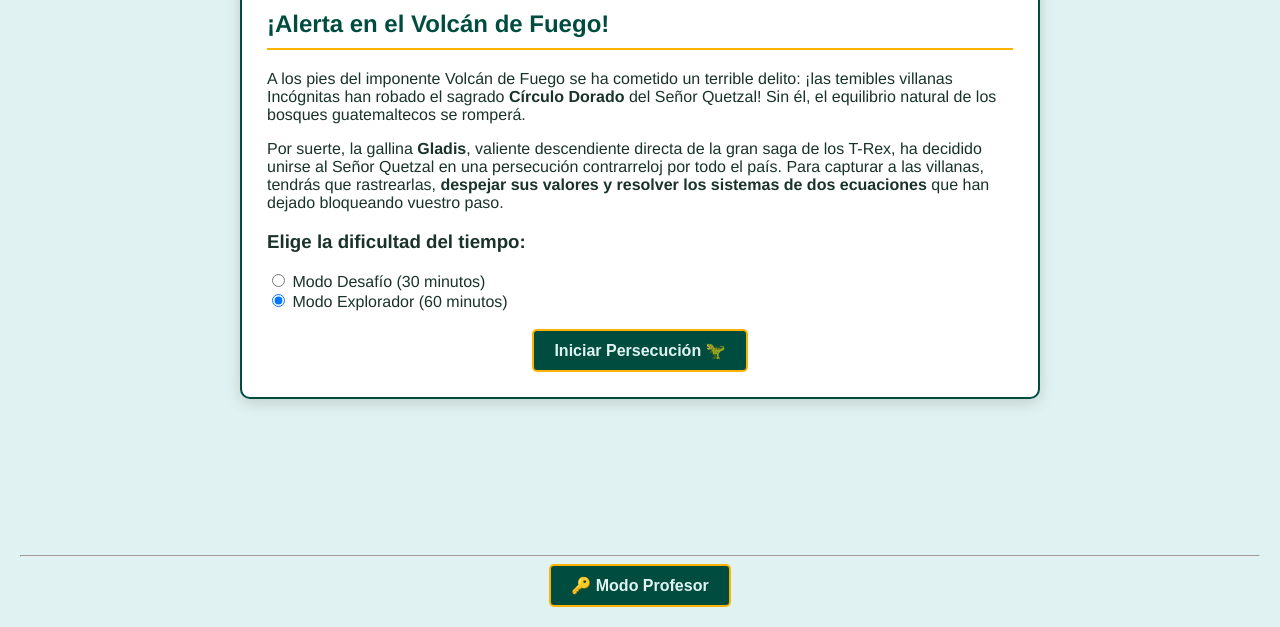
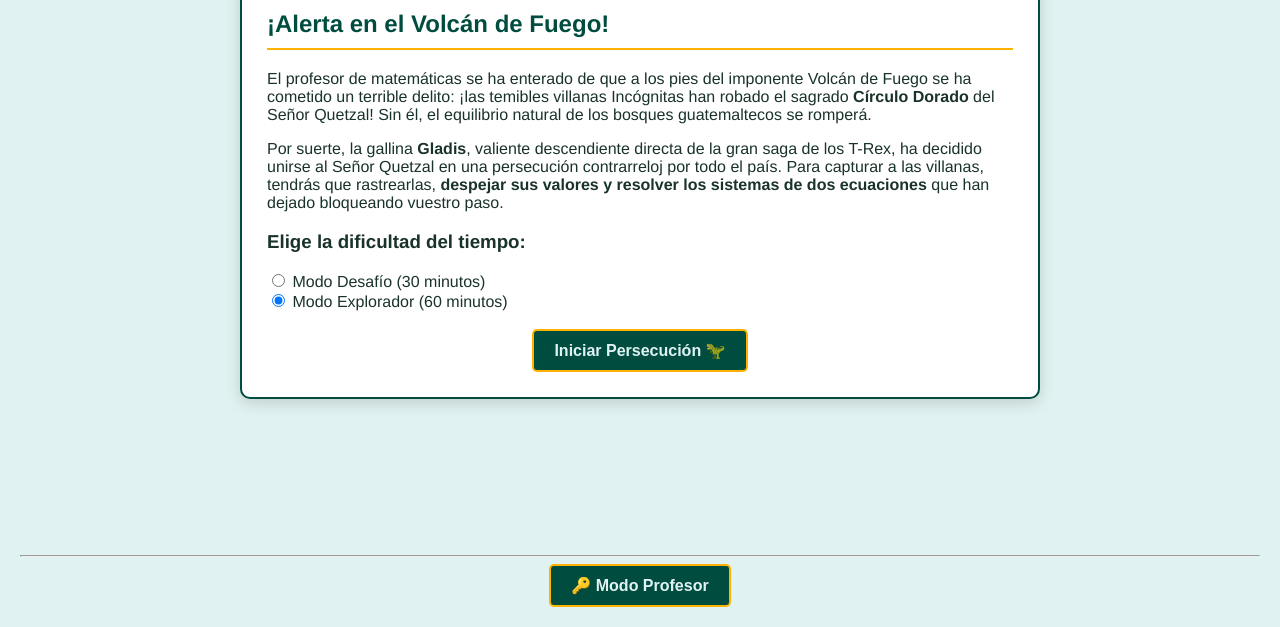
Before and after one commit to pizarradigital2022/las_incognitas_gladis_y_el_circulo_dorado_del_senyor_quetzal.gituhub.io, a plain HTML site: page index.html in a window 1280 px wide. Shown: the part 173-800 px from the top of the page. Drawn offline with Linux system fonts and the light colour scheme.

Commit message:
Update index.html

```diff
--- a/index.html
+++ b/index.html
@@ -203,7 +203,7 @@
 <div id="screen-intro" class="container active">
     <div class="image-placeholder"><img src="./resources/intro_guatemala.png" alt="Volcán de Fuego y Gladis"></div>
     <h2>¡Alerta en el Volcán de Fuego!</h2>
-    <p>A los pies del imponente Volcán de Fuego se ha cometido un terrible delito: ¡las temibles villanas Incógnitas han robado el sagrado <strong>Círculo Dorado</strong> del Señor Quetzal! Sin él, el equilibrio natural de los bosques guatemaltecos se romperá.</p>
+    <p>El profesor de matemáticas se ha enterado de que a los pies del imponente Volcán de Fuego se ha cometido un terrible delito: ¡las temibles villanas Incógnitas han robado el sagrado <strong>Círculo Dorado</strong> del Señor Quetzal! Sin él, el equilibrio natural de los bosques guatemaltecos se romperá.</p>
     <p>Por suerte, la gallina <strong>Gladis</strong>, valiente descendiente directa de la gran saga de los T-Rex, ha decidido unirse al Señor Quetzal en una persecución contrarreloj por todo el país. Para capturar a las villanas, tendrás que rastrearlas, <strong>despejar sus valores y resolver los sistemas de dos ecuaciones</strong> que han dejado bloqueando vuestro paso.</p>
 
     <h3>Elige la dificultad del tiempo:</h3>
```
